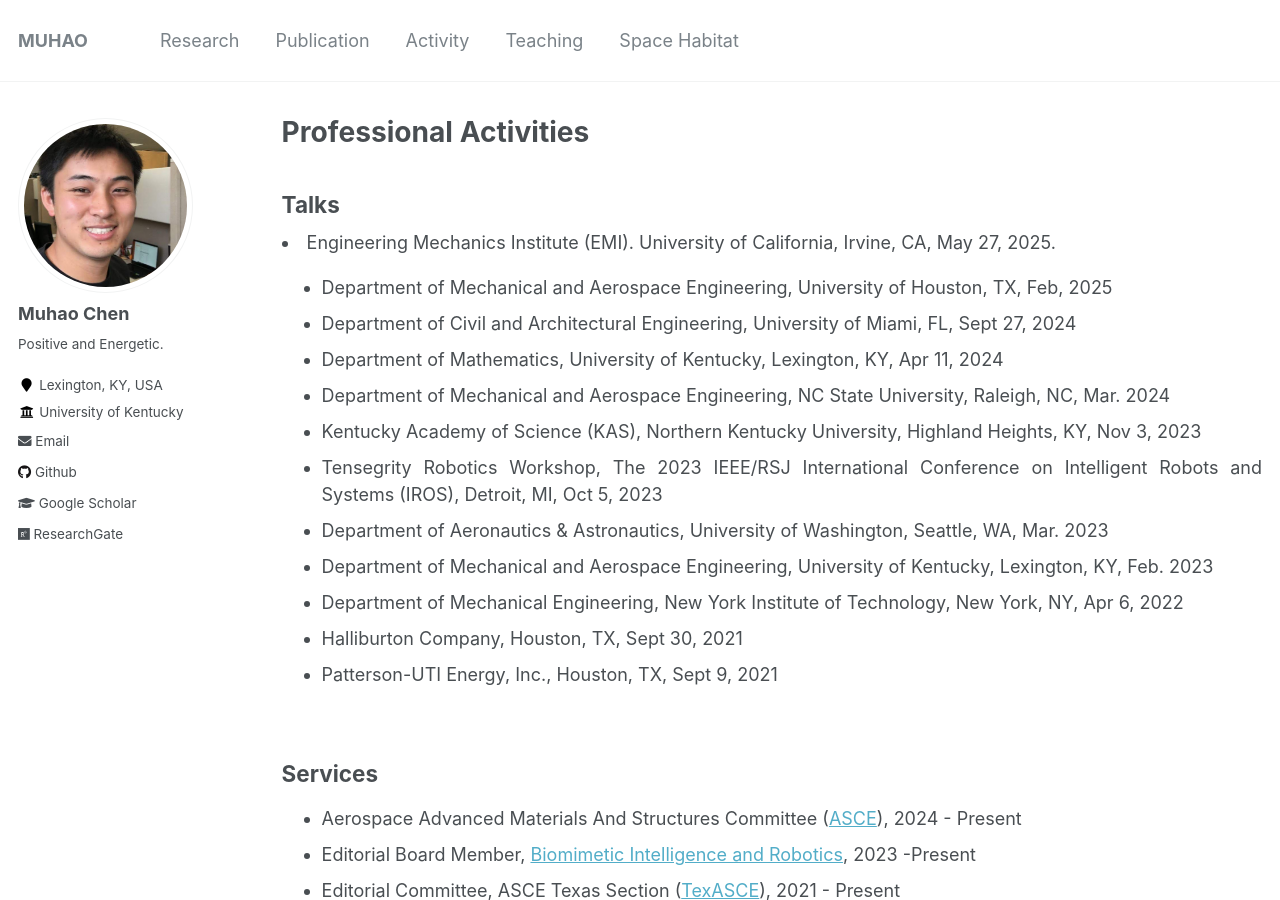
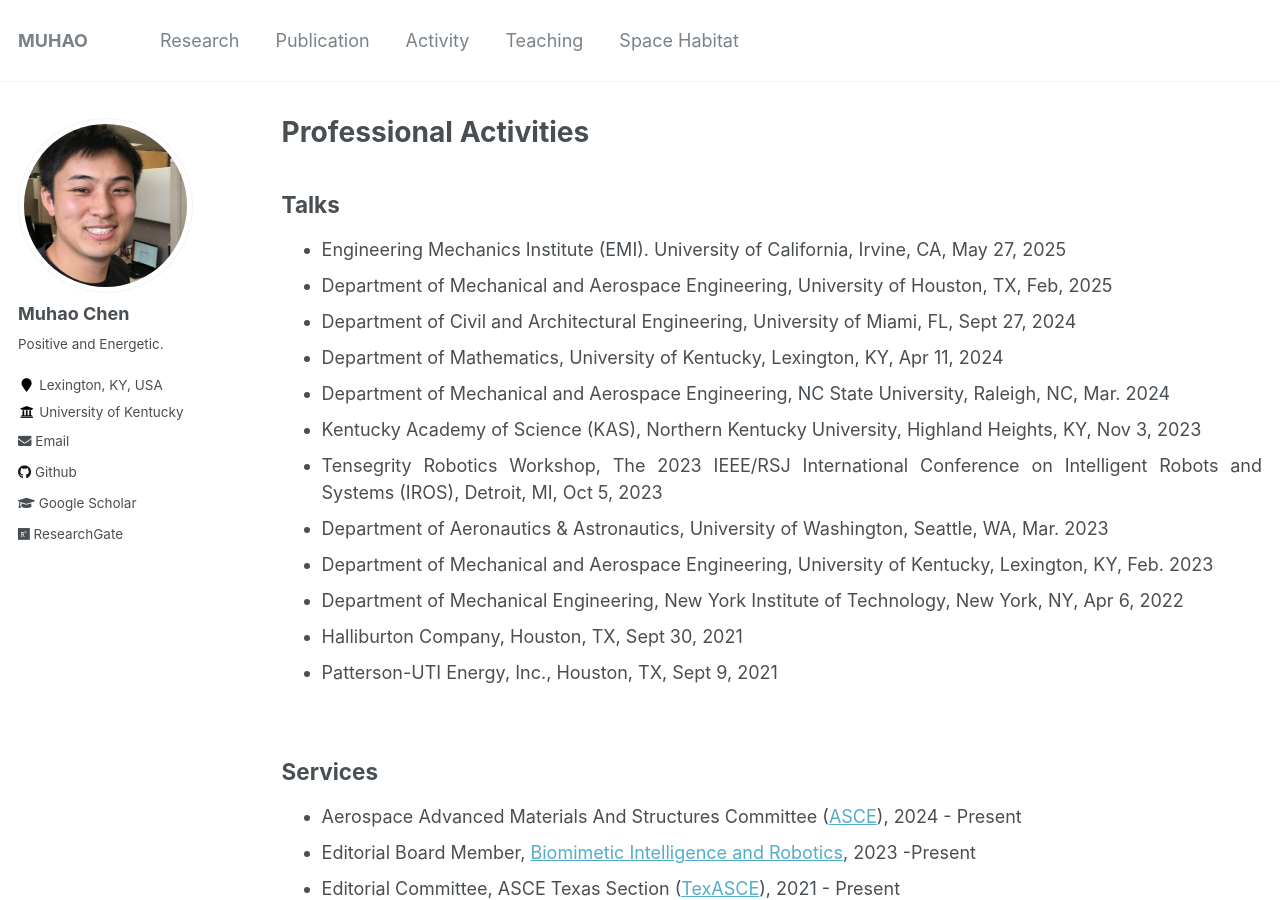
Before and after one commit to Muhao-Chen/muhao-chen.github.io, a Jekyll site: the page built from _pages/professional-activities.md, in a window 1280 px wide and 900 px high. Built offline with Jekyll 4.4.1, drawn with Linux system fonts in a browser that asks for light colours.

```diff
--- a/_pages/professional-activities.md
+++ b/_pages/professional-activities.md
@@ -12,8 +12,7 @@ toc_max_header: 1
 <div style="text-align: justify;" markdown="1">
 
 ## Talks
-<li> Engineering Mechanics Institute (EMI). University of California, Irvine, CA, May 27, 2025. </li>
-<!-- * Tensegrity Robotics Workshop, The 8th IEEE-RAS International Conference on Soft Robotics (RoboSoft 2025), Lausanne, SWI, Apr 23, 2025  -->
+* Engineering Mechanics Institute (EMI). University of California, Irvine, CA, May 27, 2025
 * Department of Mechanical and Aerospace Engineering, University of Houston, TX, Feb, 2025
 * Department of Civil and Architectural Engineering, University of Miami, FL, Sept 27, 2024
 * Department of Mathematics, University of Kentucky, Lexington, KY, Apr 11, 2024
@@ -25,6 +24,7 @@ toc_max_header: 1
 * Department of Mechanical Engineering, New York Institute of Technology, New York, NY, Apr 6, 2022
 * Halliburton Company, Houston, TX, Sept 30, 2021
 * Patterson-UTI Energy, Inc., Houston, TX, Sept 9, 2021
+<!-- * Tensegrity Robotics Workshop, The 8th IEEE-RAS International Conference on Soft Robotics (RoboSoft 2025), Lausanne, SWI, Apr 23, 2025  -->
 <!-- * College of Engineering, Peking University, Mar 8, 2022  -->
 <!-- * College of Civil Engineering, Shaoxing University, Feb 26, 2022  -->
 <!-- * Soft Robotics Research Center, Shenzhen Institute of Advanced Technology (SIAT), Jul. 2021  -->
```
